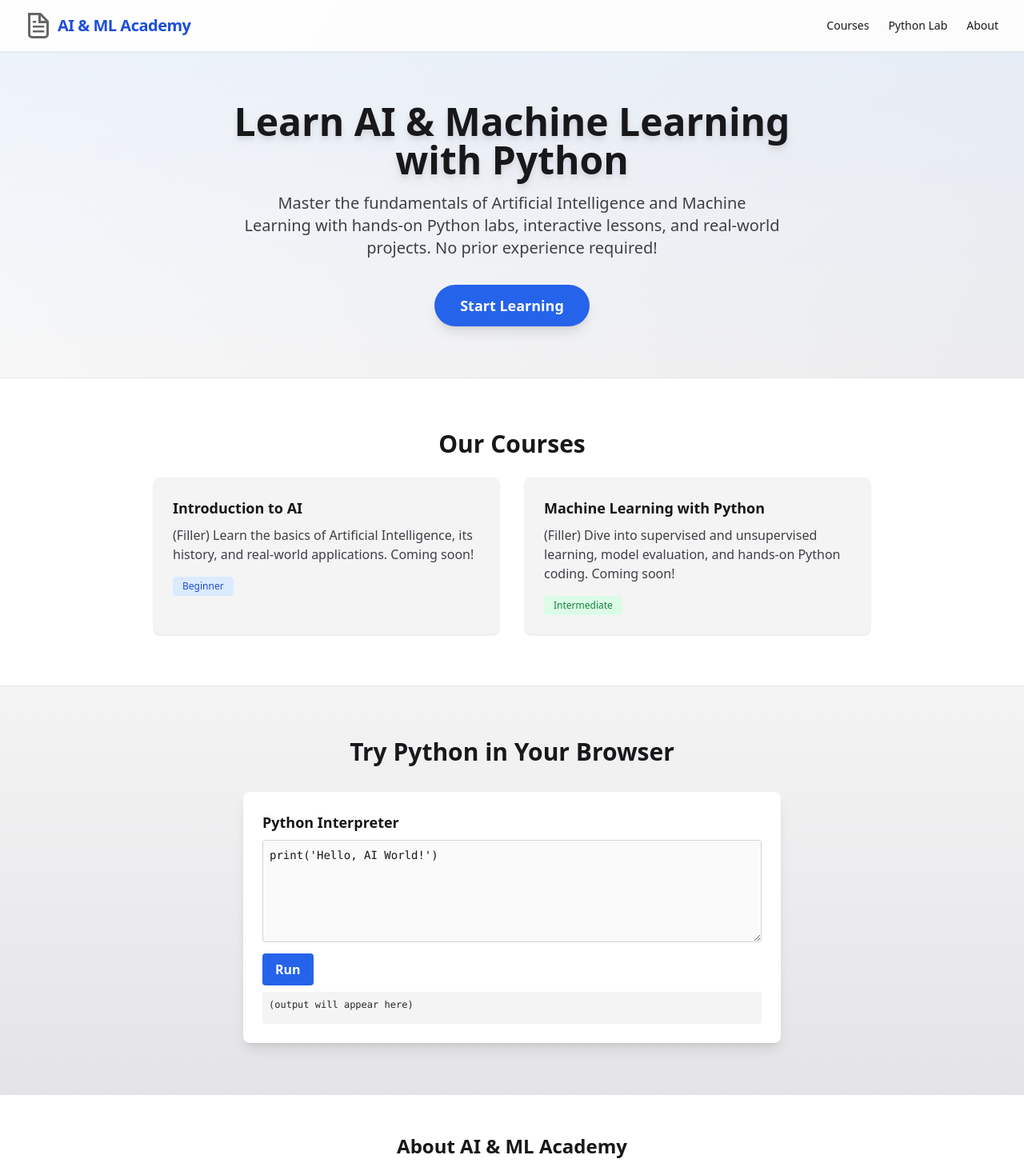
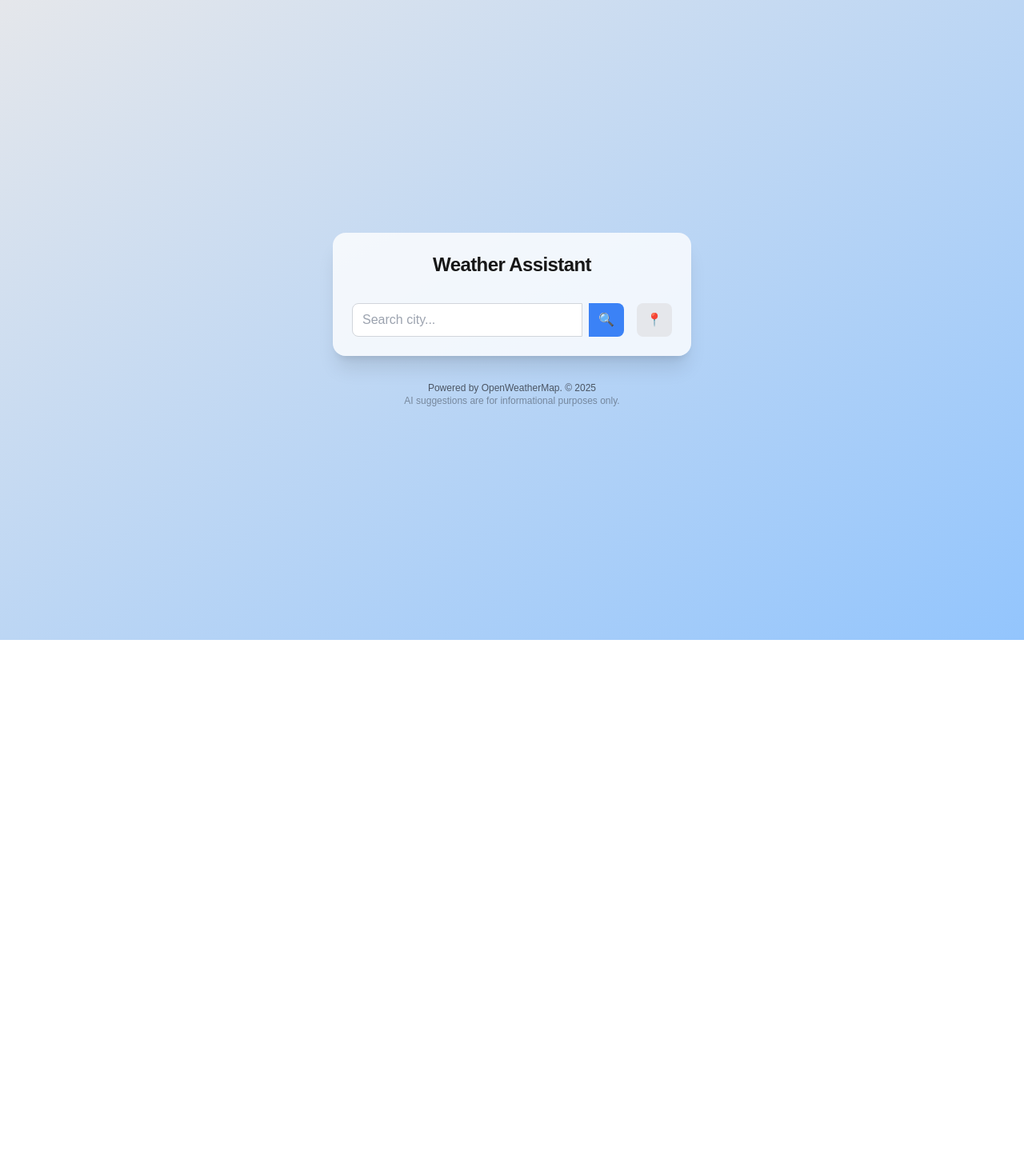
Before and after one commit to dragonov123Coder/Circuit-Stream-Final-Project, a Next.js app: page / in a window 1280 px wide. Shown: the top 1469 px of the page at 80% size. After the commit the page ends 800 px from the top, so only its background shows below. Built offline with nearby package versions, Linux system fonts and the light colour scheme.

Commit message:
whatever

```diff
--- a/app/PythonInterpreter.tsx
+++ /dev/null
@@ -1,35 +0,0 @@
-// This is a placeholder for the Python interpreter component.
-// You will need to implement a secure, sandboxed Python execution environment for production use.
-// For now, this is a UI mockup only.
-
-import { useState } from "react";
-
-export default function PythonInterpreter() {
-  const [code, setCode] = useState("print('Hello, AI World!')");
-  const [output, setOutput] = useState("(output will appear here)");
-
-  // Placeholder for code execution
-  const runCode = () => {
-    setOutput("[Python execution not implemented in this demo]");
-  };
-
-  return (
-    <div className="w-full max-w-2xl mx-auto bg-white dark:bg-zinc-900 rounded-lg shadow-lg p-6 mt-8">
-      <h3 className="text-lg font-bold mb-2">Python Interpreter</h3>
-      <textarea
-        className="w-full h-32 p-2 rounded border border-zinc-300 dark:border-zinc-700 bg-zinc-50 dark:bg-zinc-800 font-mono text-sm mb-2"
-        value={code}
-        onChange={e => setCode(e.target.value)}
-      />
-      <button
-        className="bg-blue-600 hover:bg-blue-700 text-white font-semibold px-4 py-2 rounded mb-2"
-        onClick={runCode}
-      >
-        Run
-      </button>
-      <div className="bg-zinc-100 dark:bg-zinc-800 rounded p-2 font-mono text-xs text-zinc-800 dark:text-zinc-200 min-h-[40px]">
-        {output}
-      </div>
-    </div>
-  );
-}
--- a/app/page.tsx
+++ b/app/page.tsx
@@ -1,64 +1,301 @@
 
+"use client";
+import React, { useState, useEffect } from "react";
 import Image from "next/image";
-import PythonInterpreter from "./PythonInterpreter";
+
+// Helper: Map weather codes to icons and backgrounds (simplified)
+const weatherVisuals = {
+  Clear: { icon: "/sunny.svg", bg: "from-yellow-200 to-blue-400" },
+  Clouds: { icon: "/cloudy.svg", bg: "from-gray-300 to-blue-500" },
+  Rain: { icon: "/rainy.svg", bg: "from-blue-400 to-gray-600" },
+  Drizzle: { icon: "/rainy.svg", bg: "from-blue-300 to-gray-500" },
+  Thunderstorm: { icon: "/storm.svg", bg: "from-gray-700 to-blue-900" },
+  Snow: { icon: "/snowy.svg", bg: "from-blue-100 to-blue-400" },
+  Mist: { icon: "/mist.svg", bg: "from-gray-200 to-gray-400" },
+  Smoke: { icon: "/mist.svg", bg: "from-gray-300 to-gray-500" },
+  Haze: { icon: "/mist.svg", bg: "from-gray-200 to-yellow-200" },
+  Fog: { icon: "/mist.svg", bg: "from-gray-300 to-gray-500" },
+  default: { icon: "/cloudy.svg", bg: "from-gray-200 to-blue-300" },
+};
+
+// Helper: AI message and tips
+function getAIMessages(temp: number, condition: string) {
+  let message = "";
+  let tip = "";
+  if (condition.includes("rain")) {
+    message = "It looks like a rainy day, don’t forget your umbrella!";
+    tip = "Wear waterproof shoes and a raincoat.";
+  } else if (condition.includes("snow")) {
+    message = "Snowy weather ahead. Dress warmly and drive safe!";
+    tip = "Wear boots, gloves, and a warm coat.";
+  } else if (condition.includes("clear")) {
+    message = "It’s a clear day. Enjoy the sunshine!";
+    tip = temp > 25 ? "Stay hydrated and wear sunscreen." : "A light jacket should be enough.";
+  } else if (condition.includes("cloud")) {
+    message = "Cloudy skies today.";
+    tip = temp < 15 ? "Bring a sweater." : "Comfortable weather for a walk.";
+  } else {
+    message = "Check the weather before heading out!";
+    tip = "Dress appropriately for the conditions.";
+  }
+  if (temp < 5) tip = "Bundle up, it’s cold!";
+  if (temp > 30) tip = "It’s hot! Wear light clothes and drink water.";
+  return { message, tip };
+}
+
+// Helper: Format date
+function formatDay(dt: number) {
+  return new Date(dt * 1000).toLocaleDateString(undefined, { weekday: "short" });
+}
+
+const API_KEY = "YOUR_OPENWEATHERMAP_API_KEY"; // Replace with your API key
 
 export default function Home() {
+  const [city, setCity] = useState("");
+  const [query, setQuery] = useState("");
+  const [weather, setWeather] = useState<any>(null);
+  const [forecast, setForecast] = useState<any[]>([]);
+  const [unit, setUnit] = useState<"metric" | "imperial">("metric");
+  const [loading, setLoading] = useState(false);
+  const [error, setError] = useState("");
+  const [history, setHistory] = useState<string[]>([]);
+
+  // Fetch weather by city
+  async function fetchWeather(cityName: string, units = unit) {
+    setLoading(true);
+    setError("");
+    try {
+      const res = await fetch(
+        `https://api.openweathermap.org/data/2.5/weather?q=${cityName}&appid=${API_KEY}&units=${units}`
+      );
+      if (!res.ok) throw new Error("City not found");
+      const data = await res.json();
+      setWeather(data);
+      setCity(`${data.name}, ${data.sys.country}`);
+      setHistory((h) => [data.name, ...h.filter((c) => c !== data.name)].slice(0, 5));
+      // Fetch forecast
+      const fRes = await fetch(
+        `https://api.openweathermap.org/data/2.5/forecast?q=${cityName}&appid=${API_KEY}&units=${units}`
+      );
+      const fData = await fRes.json();
+      // Group by day
+      const daily: any = {};
+      fData.list.forEach((item: any) => {
+        const day = formatDay(item.dt);
+        if (!daily[day]) daily[day] = [];
+        daily[day].push(item);
+      });
+      setForecast(
+        Object.entries(daily)
+          .slice(0, 5)
+          .map(([day, items]: any) => {
+            const temps = items.map((i: any) => i.main.temp);
+            const cond = items[0].weather[0].main;
+            return {
+              day,
+              icon: weatherVisuals[cond as keyof typeof weatherVisuals]?.icon || weatherVisuals.default.icon,
+              min: Math.round(Math.min(...temps)),
+              max: Math.round(Math.max(...temps)),
+              cond,
+            };
+          })
+      );
+    } catch (e: any) {
+      setError(e.message);
+      setWeather(null);
+      setForecast([]);
+    }
+    setLoading(false);
+  }
+
+  // Fetch weather by geolocation
+  async function fetchByLocation() {
+    setLoading(true);
+    setError("");
+    navigator.geolocation.getCurrentPosition(
+      async (pos) => {
+        const { latitude, longitude } = pos.coords;
+        try {
+          const res = await fetch(
+            `https://api.openweathermap.org/data/2.5/weather?lat=${latitude}&lon=${longitude}&appid=${API_KEY}&units=${unit}`
+          );
+          if (!res.ok) throw new Error("Location not found");
+          const data = await res.json();
+          setWeather(data);
+          setCity(`${data.name}, ${data.sys.country}`);
+          setHistory((h) => [data.name, ...h.filter((c) => c !== data.name)].slice(0, 5));
+          // Fetch forecast
+          const fRes = await fetch(
+            `https://api.openweathermap.org/data/2.5/forecast?lat=${latitude}&lon=${longitude}&appid=${API_KEY}&units=${unit}`
+          );
+          const fData = await fRes.json();
+          // Group by day
+          const daily: any = {};
+          fData.list.forEach((item: any) => {
+            const day = formatDay(item.dt);
+            if (!daily[day]) daily[day] = [];
+            daily[day].push(item);
+          });
+          setForecast(
+            Object.entries(daily)
+              .slice(0, 5)
+              .map(([day, items]: any) => {
+                const temps = items.map((i: any) => i.main.temp);
+                const cond = items[0].weather[0].main;
+                return {
+                  day,
+                  icon: weatherVisuals[cond as keyof typeof weatherVisuals]?.icon || weatherVisuals.default.icon,
+                  min: Math.round(Math.min(...temps)),
+                  max: Math.round(Math.max(...temps)),
+                  cond,
+                };
+              })
+          );
+        } catch (e: any) {
+          setError(e.message);
+          setWeather(null);
+          setForecast([]);
+        }
+        setLoading(false);
+      },
+      () => {
+        setError("Location access denied");
+        setLoading(false);
+      }
+    );
+  }
+
+  // °C/°F toggle
+  function toggleUnit() {
+    setUnit((u) => (u === "metric" ? "imperial" : "metric"));
+    if (city) fetchWeather(city, unit === "metric" ? "imperial" : "metric");
+  }
+
+  // Autocomplete: show history
+  const filteredHistory = query
+    ? history.filter((c) => c.toLowerCase().includes(query.toLowerCase()))
+    : history;
+
+  // Dynamic background
+  const bg = weather
+    ? weatherVisuals[weather.weather[0].main as keyof typeof weatherVisuals]?.bg || weatherVisuals.default.bg
+    : weatherVisuals.default.bg;
+
+  // AI message
+  const ai = weather
+    ? getAIMessages(Math.round(weather.main.temp), weather.weather[0].description)
+    : { message: "", tip: "" };
+
   return (
-    <div className="min-h-screen flex flex-col bg-gradient-to-br from-zinc-50 to-zinc-200 dark:from-zinc-900 dark:to-zinc-800 font-sans">
-      {/* Navigation Bar */}
-      <nav className="w-full flex items-center justify-between px-8 py-4 bg-white/80 dark:bg-zinc-900/80 shadow-sm sticky top-0 z-10">
-        <div className="flex items-center gap-2">
-          <Image src="/file.svg" alt="Logo" width={32} height={32} />
-          <span className="text-xl font-bold tracking-tight text-blue-700 dark:text-blue-300">AI & ML Academy</span>
-        </div>
-        <div className="flex gap-6 text-sm font-medium">
-          <a href="#courses" className="hover:text-blue-600 transition-colors">Courses</a>
-          <a href="#interpreter" className="hover:text-blue-600 transition-colors">Python Lab</a>
-          <a href="#about" className="hover:text-blue-600 transition-colors">About</a>
-        </div>
-      </nav>
-
-      {/* Hero Section */}
-      <header className="flex flex-col items-center justify-center flex-1 py-16 px-4 text-center bg-gradient-to-b from-blue-100/40 to-transparent dark:from-blue-950/30">
-        <h1 className="text-4xl sm:text-5xl font-extrabold mb-4 text-zinc-900 dark:text-white drop-shadow-lg">Learn AI & Machine Learning<br className="hidden sm:block" /> with Python</h1>
-        <p className="text-lg sm:text-xl text-zinc-700 dark:text-zinc-200 max-w-2xl mb-8">Master the fundamentals of Artificial Intelligence and Machine Learning with hands-on Python labs, interactive lessons, and real-world projects. No prior experience required!</p>
-        <a href="#courses" className="inline-block bg-blue-600 hover:bg-blue-700 text-white font-semibold px-8 py-3 rounded-full shadow-lg transition-colors text-lg">Start Learning</a>
-      </header>
-
-      {/* Courses Section (Filler) */}
-      <section id="courses" className="py-16 px-4 bg-white dark:bg-zinc-900 border-t border-zinc-200 dark:border-zinc-800">
-        <h2 className="text-2xl sm:text-3xl font-bold mb-6 text-center text-zinc-900 dark:text-white">Our Courses</h2>
-        <div className="max-w-4xl mx-auto grid grid-cols-1 sm:grid-cols-2 gap-8">
-          <div className="bg-zinc-100 dark:bg-zinc-800 rounded-lg p-6 shadow flex flex-col items-start">
-            <h3 className="font-semibold text-lg mb-2">Introduction to AI</h3>
-            <p className="text-zinc-700 dark:text-zinc-300 mb-4">(Filler) Learn the basics of Artificial Intelligence, its history, and real-world applications. Coming soon!</p>
-            <span className="inline-block bg-blue-100 text-blue-700 dark:bg-blue-900 dark:text-blue-200 px-3 py-1 rounded text-xs">Beginner</span>
+    <div
+      className={`min-h-screen flex flex-col items-center justify-center px-2 py-6 sm:py-10 transition-colors duration-700 bg-gradient-to-br ${bg}`}
+    >
+      <main className="w-full max-w-md bg-white/80 dark:bg-black/60 rounded-2xl shadow-xl p-6 flex flex-col gap-6 items-center animate-fade-in">
+        <h1 className="text-2xl font-bold text-center mb-2 tracking-tight">Weather Assistant</h1>
+        {/* Search bar */}
+        <form
+          className="flex w-full gap-2"
+          onSubmit={(e) => {
+            e.preventDefault();
+            if (query) fetchWeather(query);
+          }}
+        >
+          <input
+            className="flex-1 rounded-l-lg px-3 py-2 border border-gray-300 focus:outline-none focus:ring-2 focus:ring-blue-400 text-base"
+            type="text"
+            placeholder="Search city..."
+            value={query}
+            onChange={(e) => setQuery(e.target.value)}
+            list="history"
+            autoComplete="off"
+          />
+          <datalist id="history">
+            {filteredHistory.map((c) => (
+              <option key={c} value={c} />
+            ))}
+          </datalist>
+          <button
+            type="submit"
+            className="bg-blue-500 hover:bg-blue-600 text-white px-3 py-2 rounded-r-lg transition-colors"
+            aria-label="Search"
+          >
+            <span role="img" aria-label="search">🔍</span>
+          </button>
+          <button
+            type="button"
+            className="ml-2 bg-gray-200 hover:bg-gray-300 text-gray-700 px-3 py-2 rounded-lg transition-colors"
+            onClick={fetchByLocation}
+            aria-label="Use current location"
+          >
+            <span role="img" aria-label="location">📍</span>
+          </button>
+        </form>
+        {/* Error */}
+        {error && <div className="text-red-600 text-sm">{error}</div>}
+        {/* Loading */}
+        {loading && <div className="text-blue-600 text-sm animate-pulse">Loading...</div>}
+        {/* Weather card */}
+        {weather && (
+          <div className="w-full flex flex-col items-center gap-2 animate-fade-in">
+            <div className="flex items-center gap-3">
+              {/* Weather icon */}
+              <Image
+                src={weatherVisuals[weather.weather[0].main as keyof typeof weatherVisuals]?.icon || weatherVisuals.default.icon}
+                alt={weather.weather[0].main}
+                width={48}
+                height={48}
+                className="drop-shadow"
+              />
+              <span className="text-xl font-semibold">{city}</span>
+            </div>
+            <div className="flex items-center gap-2 text-3xl font-bold">
+              {Math.round(weather.main.temp)}°
+              <button
+                onClick={toggleUnit}
+                className="ml-1 text-base px-2 py-1 rounded bg-gray-100 hover:bg-gray-200 transition-colors"
+                aria-label="Toggle °C/°F"
+              >
+                {unit === "metric" ? "C" : "F"}
+              </button>
+            </div>
+            <div className="flex items-center gap-2 text-lg capitalize">
+              <span>{weather.weather[0].description}</span>
+            </div>
+            <div className="flex gap-4 text-sm text-gray-700 dark:text-gray-300">
+              <span>💨 Wind: {Math.round(weather.wind.speed)} {unit === "metric" ? "m/s" : "mph"}</span>
+              <span>💧 Humidity: {weather.main.humidity}%</span>
+            </div>
+            {/* AI message */}
+            <div className="w-full bg-blue-50 dark:bg-blue-900/40 rounded-lg p-3 mt-2 text-center text-blue-900 dark:text-blue-100 animate-fade-in">
+              <div className="font-medium">{ai.message}</div>
+              <div className="text-sm mt-1">{ai.tip}</div>
+            </div>
           </div>
-          <div className="bg-zinc-100 dark:bg-zinc-800 rounded-lg p-6 shadow flex flex-col items-start">
-            <h3 className="font-semibold text-lg mb-2">Machine Learning with Python</h3>
-            <p className="text-zinc-700 dark:text-zinc-300 mb-4">(Filler) Dive into supervised and unsupervised learning, model evaluation, and hands-on Python coding. Coming soon!</p>
-            <span className="inline-block bg-green-100 text-green-700 dark:bg-green-900 dark:text-green-200 px-3 py-1 rounded text-xs">Intermediate</span>
+        )}
+        {/* 5-day forecast */}
+        {forecast.length > 0 && (
+          <div className="w-full mt-2">
+            <div className="font-semibold mb-2">5-Day Forecast:</div>
+            <div className="flex gap-2 overflow-x-auto pb-2">
+              {forecast.map((f) => (
+                <div
+                  key={f.day}
+                  className="flex flex-col items-center bg-white/70 dark:bg-black/40 rounded-xl shadow p-3 min-w-[80px] animate-fade-in"
+                >
+                  <div className="text-sm font-medium mb-1">{f.day}</div>
+                  <Image src={f.icon} alt={f.cond} width={32} height={32} />
+                  <div className="text-xs mt-1">{f.cond}</div>
+                  <div className="text-base font-bold mt-1">{f.max}°</div>
+                  <div className="text-xs text-gray-500">{f.min}°</div>
+                </div>
+              ))}
+            </div>
           </div>
-        </div>
-      </section>
-
-      {/* Python Interpreter Section */}
-      <section id="interpreter" className="py-16 px-4 bg-gradient-to-b from-zinc-100 to-zinc-200 dark:from-zinc-900 dark:to-zinc-800 border-t border-zinc-200 dark:border-zinc-800">
-        <h2 className="text-2xl sm:text-3xl font-bold mb-6 text-center text-zinc-900 dark:text-white">Try Python in Your Browser</h2>
-        <PythonInterpreter />
-      </section>
-
-      {/* About Section */}
-      <section id="about" className="py-12 px-4 bg-white dark:bg-zinc-900 border-t border-zinc-200 dark:border-zinc-800">
-        <div className="max-w-3xl mx-auto text-center">
-          <h2 className="text-xl sm:text-2xl font-bold mb-4 text-zinc-900 dark:text-white">About AI & ML Academy</h2>
-          <p className="text-zinc-700 dark:text-zinc-300 mb-2">(Filler) AI & ML Academy is dedicated to making artificial intelligence and machine learning accessible to everyone. Our interactive platform combines engaging lessons, hands-on coding, and real-world projects to help you learn effectively and efficiently.</p>
-        </div>
-      </section>
-
-      {/* Footer */}
-      <footer className="py-6 px-4 text-center text-zinc-500 dark:text-zinc-400 text-sm bg-zinc-50 dark:bg-zinc-950 border-t border-zinc-200 dark:border-zinc-800 mt-auto">
-        &copy; {new Date().getFullYear()} AI & ML Academy. All rights reserved.
+        )}
+      </main>
+      <footer className="mt-8 text-xs text-gray-600 dark:text-gray-300 text-center">
+        Powered by OpenWeatherMap. &copy; {new Date().getFullYear()}<br />
+        <span className="opacity-60">AI suggestions are for informational purposes only.</span>
       </footer>
     </div>
   );
```
Also changed, not shown: Dream App Prototypes.png (deleted).
